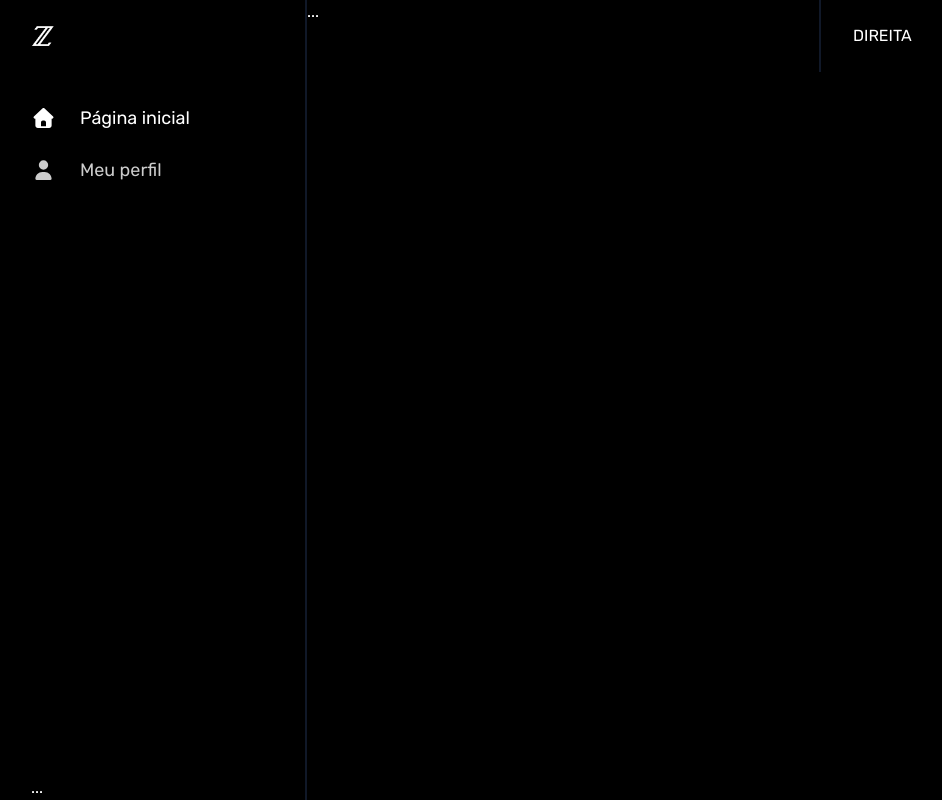
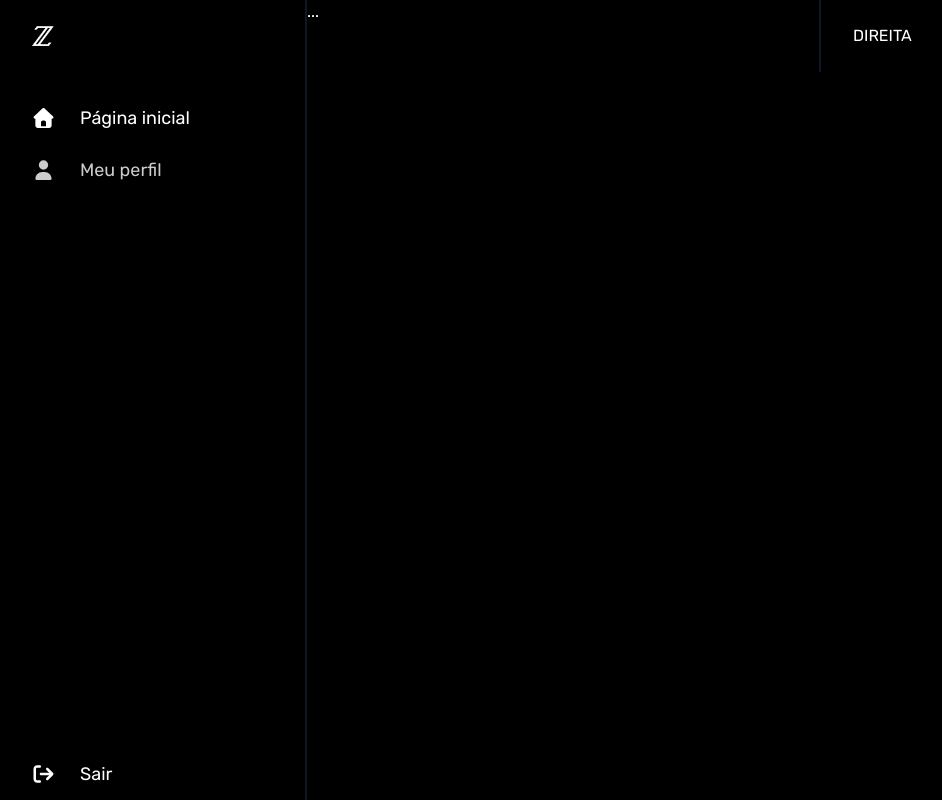
Before and after one commit to ArthurFloro/clone-x-frontend, a Next.js app: page /home in a window 1280 px wide. Shown: the whole page, without its empty margins (29-971 px from the left). Built offline with nearby package versions, Linux system fonts and the light colour scheme.

Commit message:
feat: componente navlogout criado como botao para ser reutilizado durante o projeto

```diff
--- a/app/(ui)/layout.tsx
+++ b/app/(ui)/layout.tsx
@@ -2,6 +2,7 @@ import React from "react";
 import { Logo } from "../components/ui/logo";
 import { NavItem } from "../components/nav/nav-item";
 import { faHouse, faUser } from "@fortawesome/free-solid-svg-icons";
+import { NavLogout } from "../components/nav/nav-logout";
 
 type Props = {
   children: React.ReactNode;
@@ -19,7 +20,9 @@ export default function Layout({ children }: Props) {
             <NavItem href="/profile" icon={faUser} label="Meu perfil" />
           </nav>
         </div>
-        <div>...</div>
+        <div>
+          <NavLogout />
+        </div>
       </section>
       <section className="flex-1 max-w-lg">{children}</section>
       <aside className="hidden lg:flex flex-col gap-6 sticky top-0 h-fit w-96 px-8 py-6 border-l-2 border-gray-900">
--- /dev/null
+++ b/app/components/nav/nav-logout.tsx
@@ -0,0 +1,23 @@
+"use client";
+
+import { faArrowRightFromBracket } from "@fortawesome/free-solid-svg-icons";
+import { FontAwesomeIcon } from "@fortawesome/react-fontawesome";
+import { useRouter } from "next/navigation";
+
+export const NavLogout = () => {
+  const router = useRouter();
+
+  const handleClick = () => {
+    router.replace("/signin");
+  };
+
+  return (
+    <div
+      onClick={handleClick}
+      className={` cursor-pointer flex items-center gap-6 py-3 opcity-50 hover:opacity-100`}
+    >
+      <FontAwesomeIcon icon={faArrowRightFromBracket} size="lg" />
+      <div className="text-lg">Sair</div>
+    </div>
+  );
+};
```
